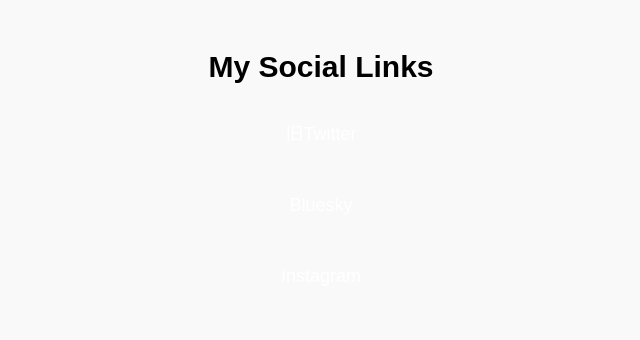
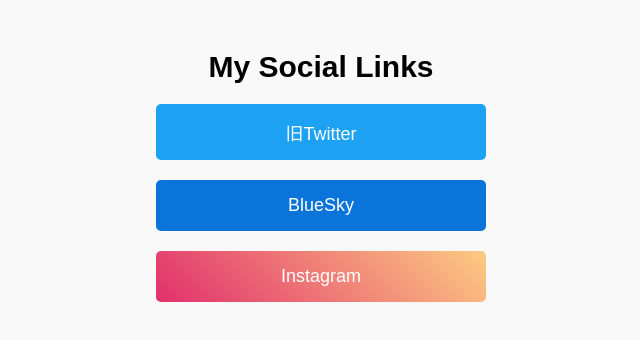
Before and after one commit to zopypam/zopypam-Links, a plain HTML site: page index.html in a window 1280 px wide. Shown: the whole page, without its empty margins (319-959 px from the left). Drawn offline with Linux system fonts and the light colour scheme.

Commit message:
Update index.html
ｇｐｔ

```diff
--- a/index.html
+++ b/index.html
@@ -4,7 +4,7 @@
   <meta charset="UTF-8">
   <meta name="viewport" content="width=device-width, initial-scale=1.0">
   <title>My Links</title>
- <style>
+  <style>
     body {
       font-family: Arial, sans-serif;
       text-align: center;
@@ -47,8 +47,8 @@
 </head>
 <body>
   <h1>My Social Links</h1>
-  <a class="link" href="https://x.com/zopypam" target="_blank">旧Twitter</a>
-  <a class="link" href="https://bsky.app/profile/zopypam.bsky.social" target="_blank">Bluesky</a>
-  <a class="link" href="https://www.instagram.com/zopypam/" target="_blank">Instagram</a>
+  <a class="link twitter" href="https://x.com/zopypam" target="_blank">旧Twitter</a>
+  <a class="link bluesky" href="https://bsky.app/profile/zopypam.bsky.social" target="_blank">BlueSky</a>
+  <a class="link instagram" href="https://www.instagram.com/zopypam/" target="_blank">Instagram</a>
 </body>
 </html>
```
